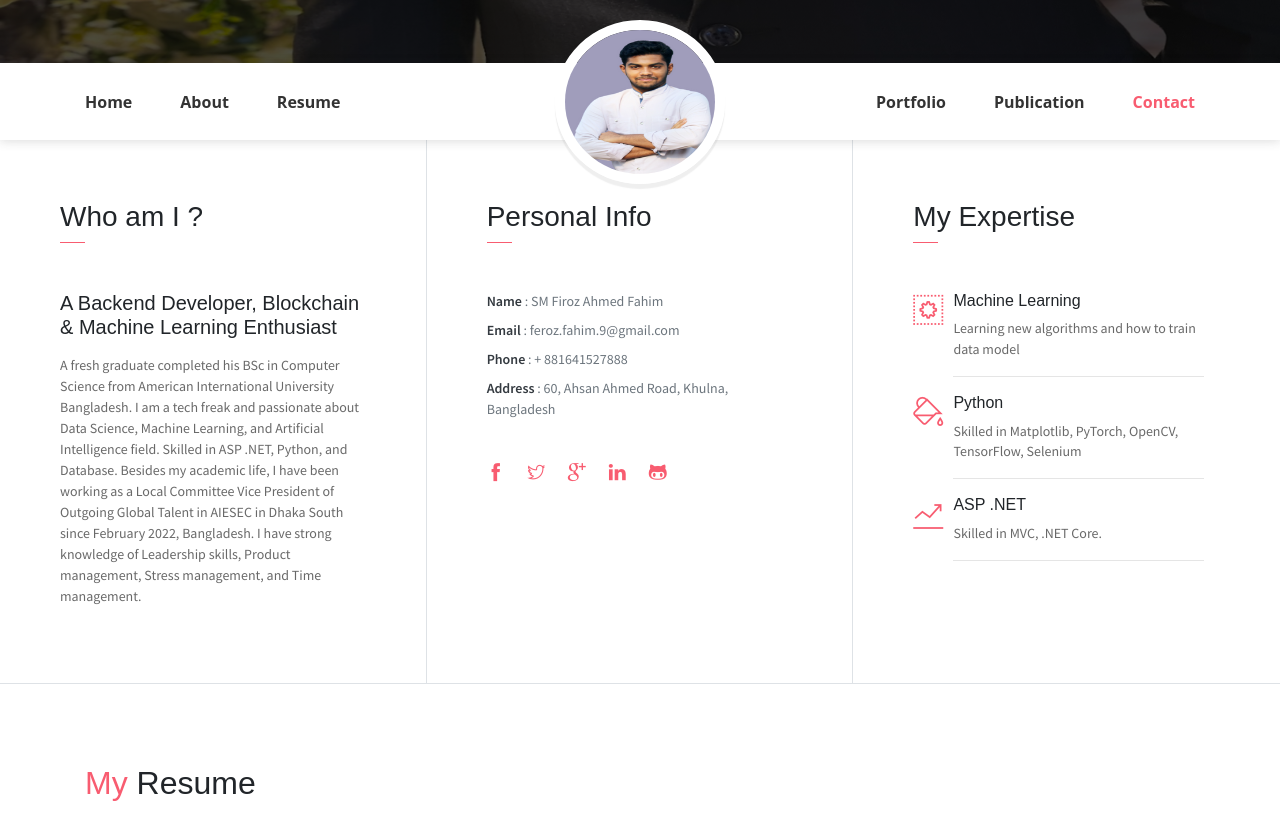
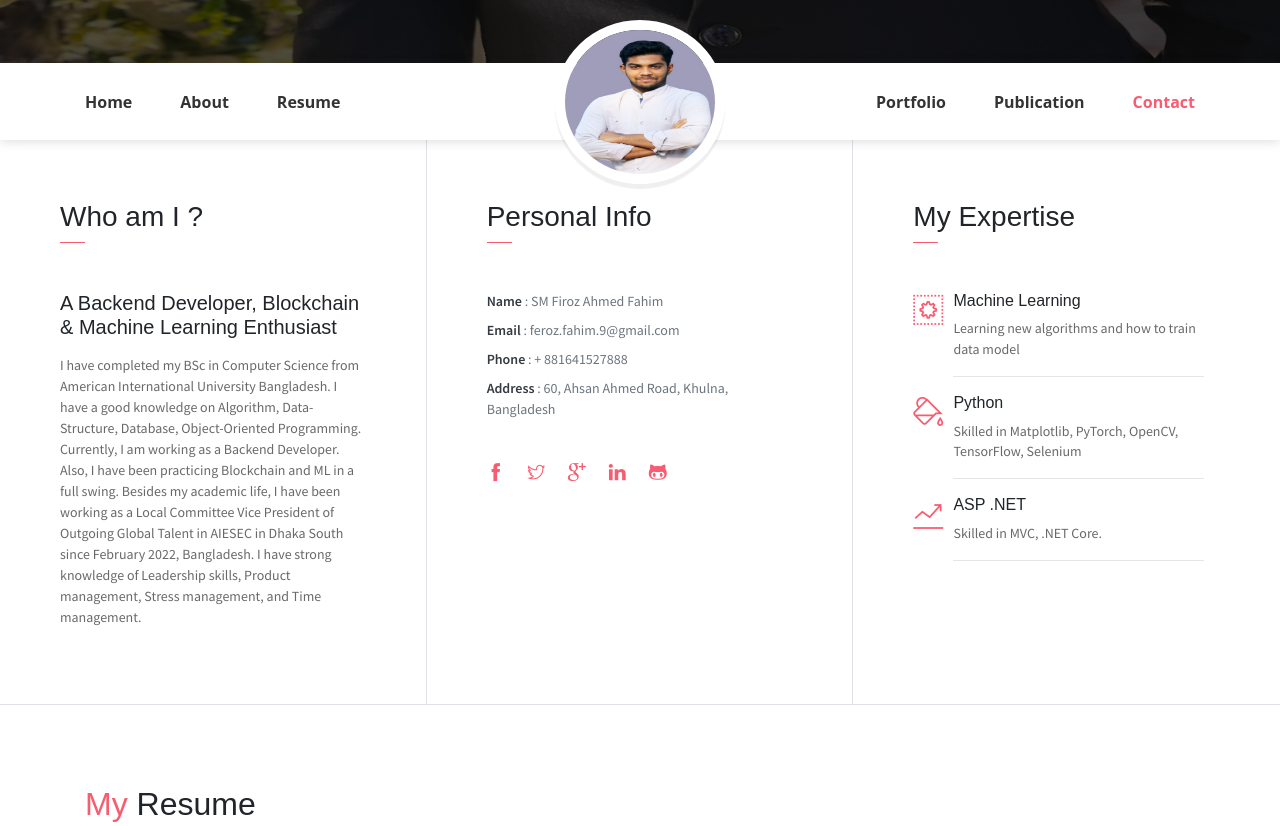
Before and after one commit to F1roz/firoz-portfolio-site, a website: page public_html/index.html in a window 1280 px wide. Shown: the part 577-1403 px from the top of the page. Drawn offline with Linux system fonts and the light colour scheme; some packages are replaced by stand-ins of ours.

Commit message:
bio updated

```diff
--- a/public_html/index.html
+++ b/public_html/index.html
@@ -58,7 +58,7 @@
                     </li>
                 </ul>
                 <ul class="navbar-nav brand">
-                    <img src="assets/imgs/2.png" alt="" class="brand-img">
+                    <img style="object-fit: cover;" src="assets/imgs/2.png" alt="" class="brand-img">
                     <li class="brand-txt">
                         <h5 class="brand-title">Firoz Fahim</h5>
                         <div class="brand-subtitle">Backend Developer</div>
@@ -84,9 +84,8 @@
                 <h3 class="font-weight-light">Who am I ?</h3>
                 <span class="line mb-5"></span>
                 <h5 class="mb-3">A Backend Developer, Blockchain & Machine Learning Enthusiast</h5>
-                <p class="mt-20">A fresh graduate completed his BSc in Computer Science from American International
-                    University Bangladesh. I am a tech freak and passionate about Data Science, Machine Learning, and
-                    Artificial Intelligence field. Skilled in ASP .NET, Python, and Database.
+                <p class="mt-20">I have completed my BSc in Computer Science from American International
+                    University Bangladesh. I have a good knowledge on Algorithm, Data-Structure, Database, Object-Oriented Programming. Currently, I am working as a Backend Developer. Also, I have been practicing Blockchain and ML in a full swing.
 
                     Besides my academic life, I have been working as a Local Committee Vice President of Outgoing Global
                     Talent in AIESEC in Dhaka South since February 2022, Bangladesh. I have strong knowledge of
```
